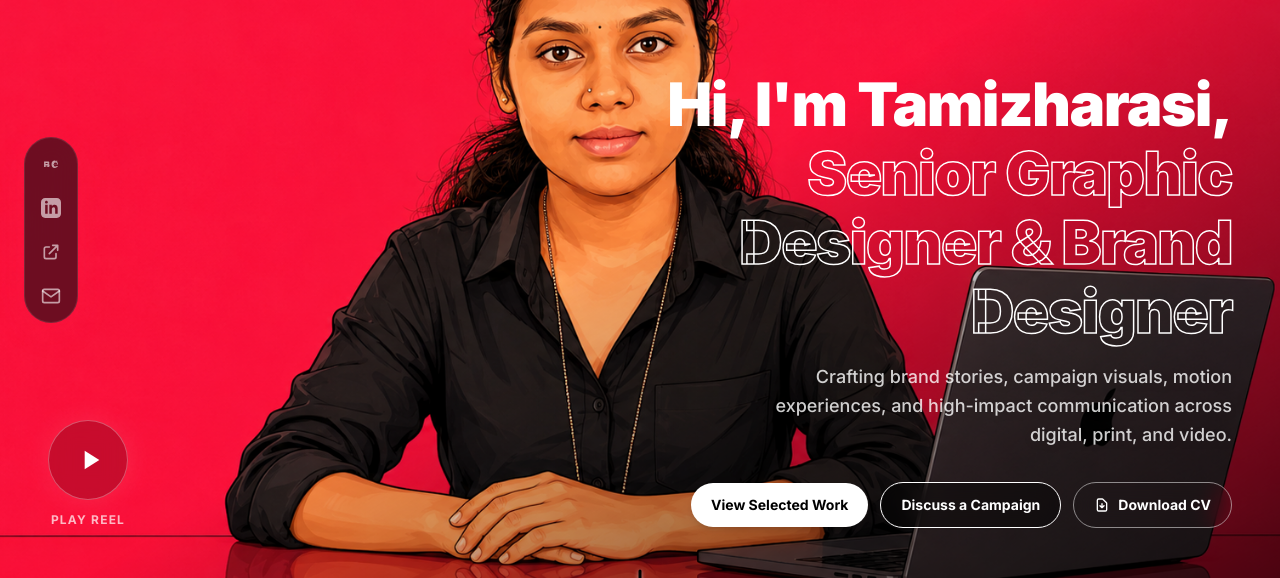
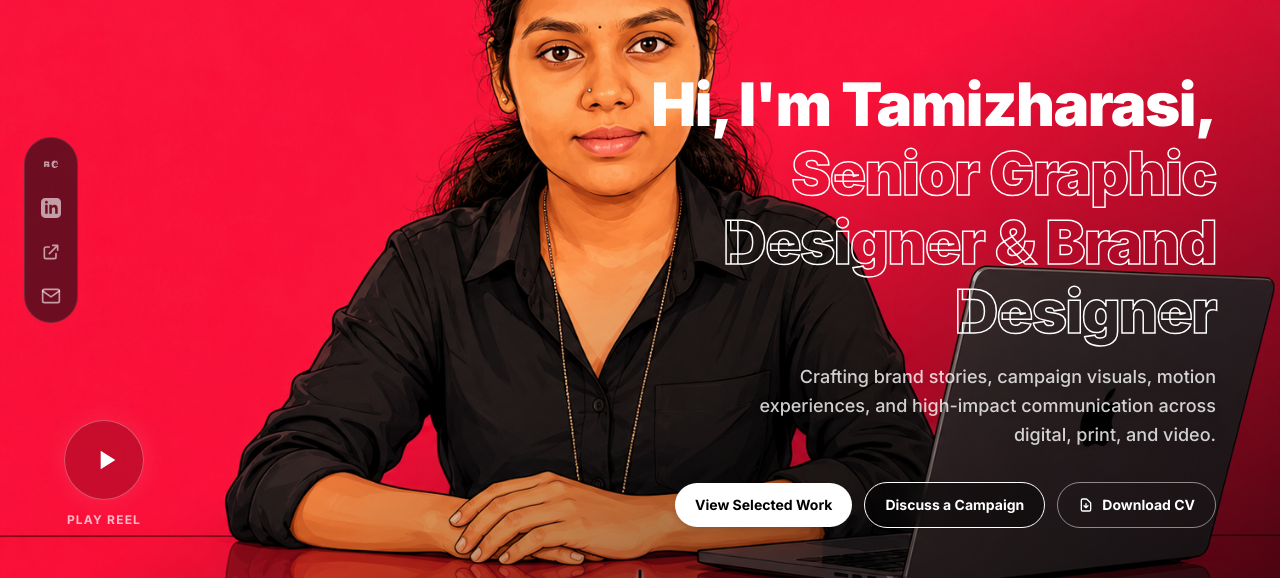
Before and after one commit to mdyusuf0/Tamizharasi_portfolio, a React (Vite) app: page / in a window 1280 px wide. Shown: the part 170-748 px from the top of the page. Built offline with nearby package versions, Linux system fonts and the light colour scheme; no server answers.

Commit message:
Reposition text block: tightened max-width and expanded container to shift text further right

```diff
--- a/src/components/Hero.jsx
+++ b/src/components/Hero.jsx
@@ -88,10 +88,10 @@ const Hero = ({ onVideoLoaded }) => {
       <div className="absolute inset-0 bg-gradient-to-tl from-black/75 via-transparent to-transparent z-10" />
 
       {/* Content Container (uses flex-row-reverse to swap text to the right and play button to the left) */}
-      <div className="absolute inset-0 z-20 px-6 pb-20 md:pb-[8%] md:px-12 max-w-7xl mx-auto flex flex-col md:flex-row-reverse justify-end md:justify-between items-start md:items-end text-left w-full">
+      <div className="absolute inset-0 z-20 px-6 pb-20 md:pb-[8%] md:px-16 max-w-[1400px] mx-auto flex flex-col md:flex-row-reverse justify-end md:justify-between items-start md:items-end text-left w-full">
 
         {/* Right Side: Text and Buttons (right-aligned on desktop to balance layout) */}
-        <div className="flex flex-col items-start text-left md:items-end md:text-right max-w-2xl w-full z-20">
+        <div className="flex flex-col items-start text-left md:items-end md:text-right max-w-xl w-full z-20">
 
           {/* Main Heading */}
           <h1
```
